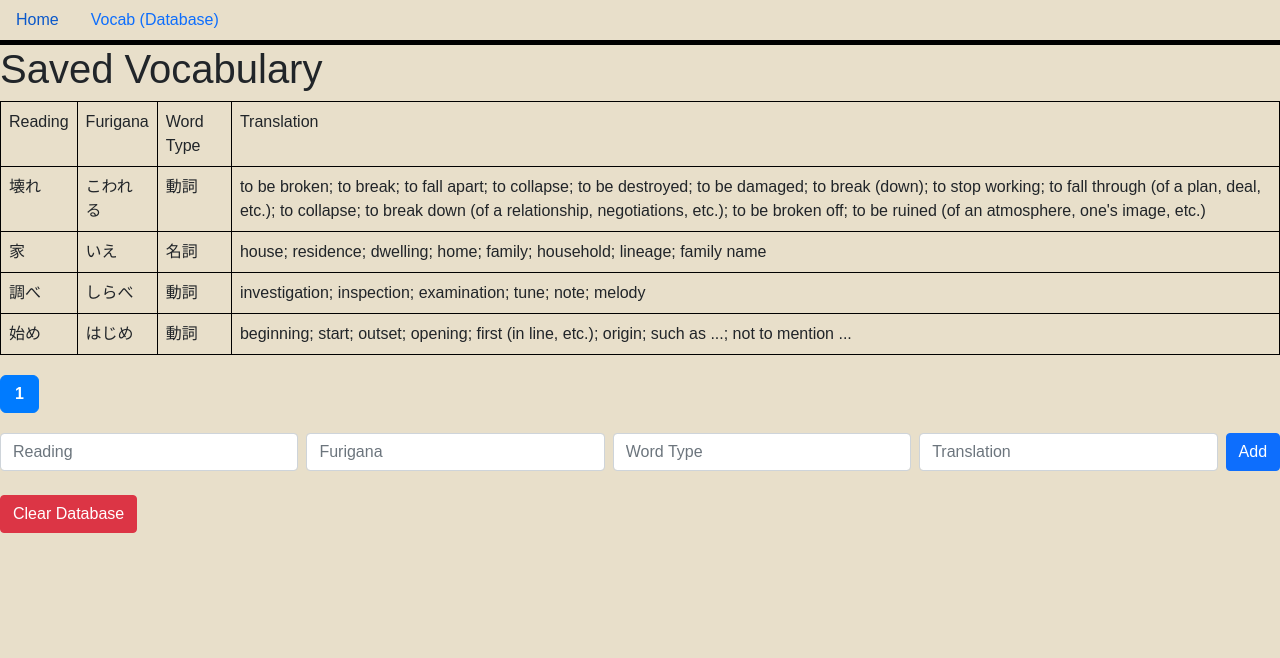
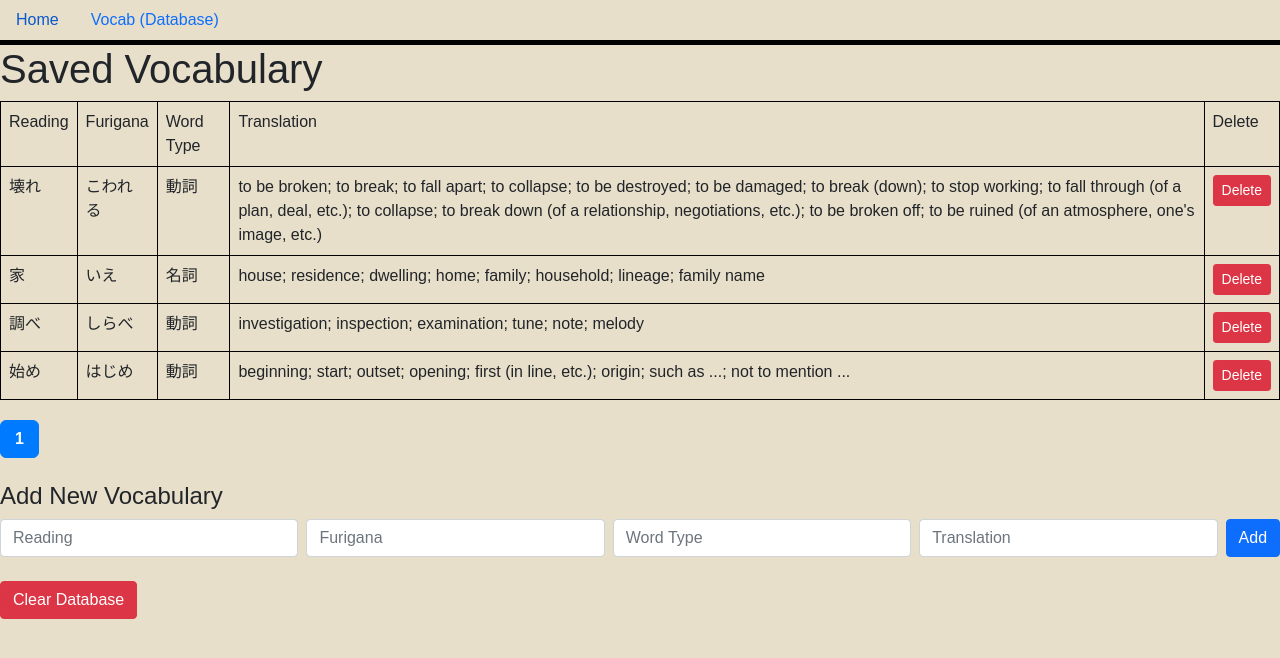
Before and after one commit to DonMB77/JapaneseVocabScraper, a Flask app: page /saved in a window 1280 px wide. Shown: the top 658 px of the page. Run offline with Flask 3, Linux system fonts and the light colour scheme; data comes from the database, SQL or seed files in the repository; both versions use the stored data as it was after the commit.

Commit message:
Delete Button in saved_vocab

```diff
--- a/main.py
+++ b/main.py
@@ -176,6 +176,13 @@ def add_saved_vocab():
         db.session.commit()
     return redirect(url_for('show_saved_words'))
 
+@app.route("/delete_saved_vocab/<int:vocab_id>", methods=["POST"])
+def delete_saved_vocab(vocab_id):
+    vocab = SavedVocab.query.get_or_404(vocab_id)
+    db.session.delete(vocab)
+    db.session.commit()
+    return redirect(url_for('show_saved_words', page=request.args.get("page", 0)))
+
 if __name__ in "__main__":
     with app.app_context():
         db.create_all()
--- a/templates/saved_vocab.html
+++ b/templates/saved_vocab.html
@@ -12,6 +12,7 @@
         <td>Furigana</td>
         <td>Word Type</td>
         <td>Translation</td>
+        <td>Delete</td>
     </tr>
     {% for item in words %}
     <tr>
@@ -19,6 +20,11 @@
         <td>{{ item.furigana }}</td>
         <td>{{ item.wordType }}</td>
         <td>{{ item.translation }}</td>
+        <td>
+            <form method="post" action="{{ url_for('delete_saved_vocab', vocab_id=item.id) }}" style="display:inline;">
+                <button type="submit" class="btn btn-danger btn-sm">Delete</button>
+            </form>
+        </td>
     </tr>
     {% endfor %}
 </table>
@@ -31,6 +37,7 @@
         {% endif %}
     {% endfor %}
 </div>
+<h4 class="mt-4">Add New Vocabulary</h4>
 <form method="post" action="{{ url_for('add_saved_vocab') }}" class="mb-4">
     <div class="row g-2 align-items-center">
         <div class="col">
```
Also changed, not shown: instance/datbase.db.
